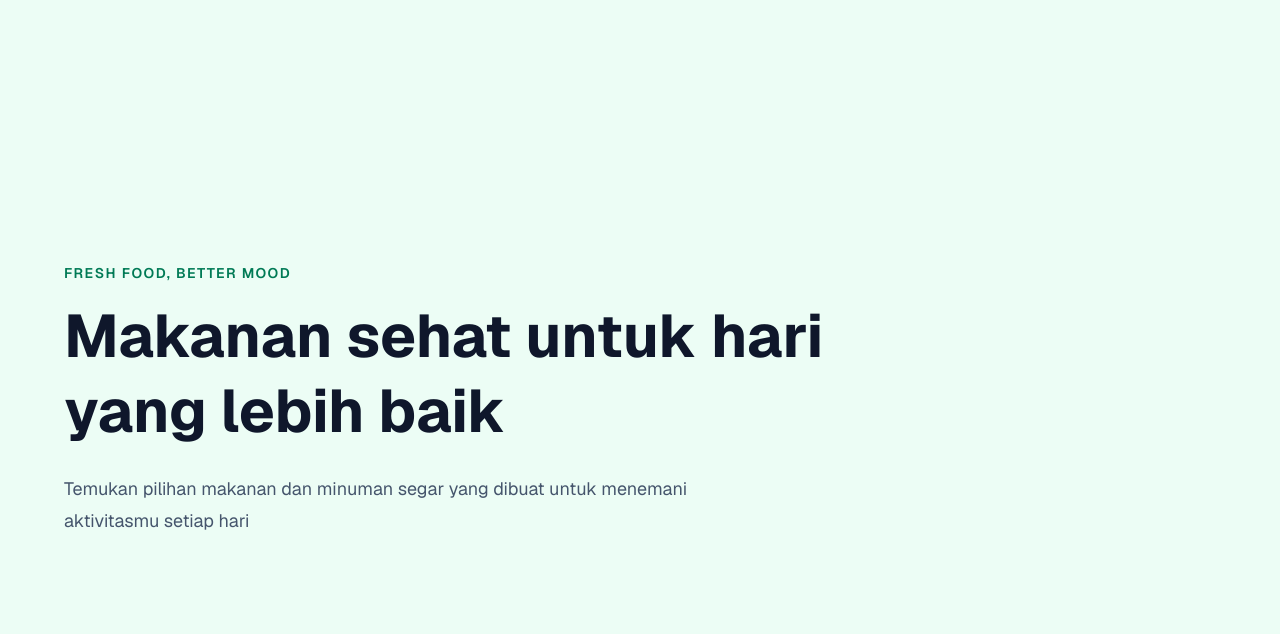
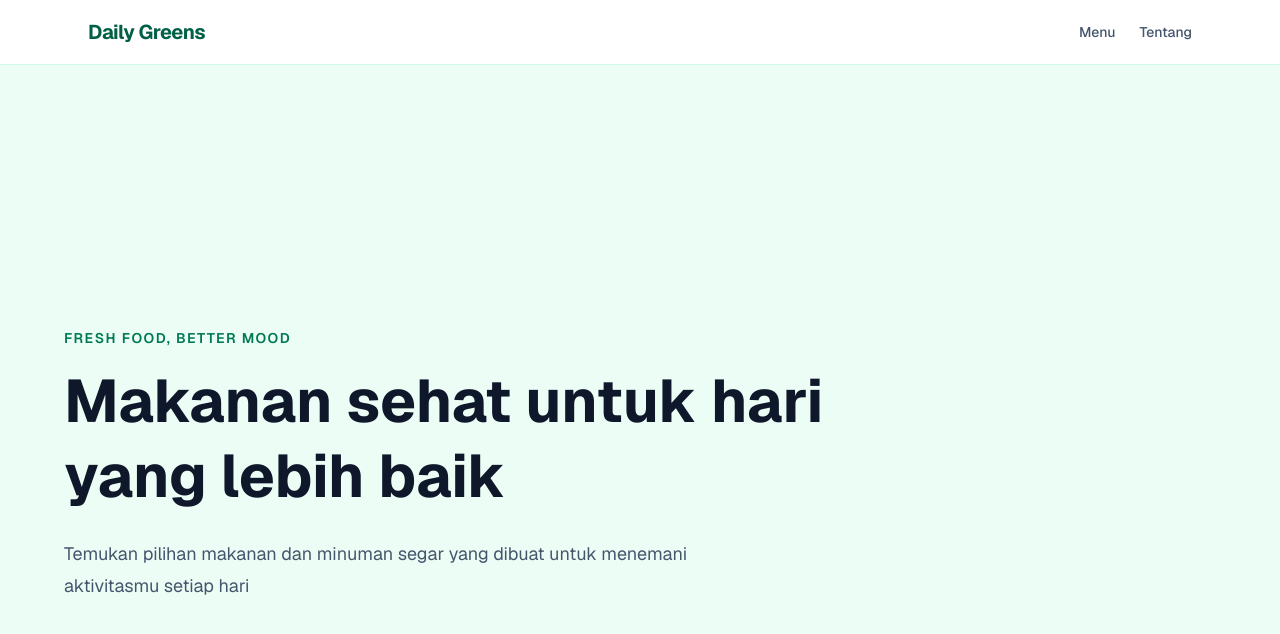
Before and after one commit to ItsnaMaulanaHasan/daily-greens-frontend-nextjs, a Next.js app: page / in a window 1280 px wide. Shown: the top 634 px of the page. Built offline with nearby package versions, Linux system fonts and the light colour scheme.

Commit message:
Add Header component for improved site navigation

```diff
--- a/src/app/layout.tsx
+++ b/src/app/layout.tsx
@@ -1,3 +1,4 @@
+import Header from "@/components/layout/header";
 import type { Metadata } from "next";
 import { Geist, Geist_Mono } from "next/font/google";
 import "./globals.css";
@@ -22,6 +23,7 @@ export default function RootLayout({ children }: LayoutProps<"/">) {
     <html
       lang="id"
       className={`${geistSans.variable} ${geistMono.variable} h-full antialiased`}>
+      <Header />
       <body className="min-h-full flex flex-col">{children}</body>
     </html>
   );
--- /dev/null
+++ b/src/components/layout/header.tsx
@@ -0,0 +1,28 @@
+import Link from "next/link";
+
+export default function Header() {
+  return (
+    <header className="border-b border-emerald-100 bg-white">
+      <div className="mx-auto flex h-16 w-full max-w-6xl items-center justify-between px-6">
+        <Link
+          href="/"
+          className="text-xl font-bold tracking-tight text-emerald-800">
+          Daily Greens
+        </Link>
+
+        <nav
+          aria-label="Navigasi utama"
+          className="flex items-center gap-6 text-sm font-medium text-slate-600">
+          <a href="#menu" className="transition-colors hover:text-emerald-700">
+            Menu
+          </a>
+          <a
+            href="#tracking"
+            className="transition-colors hover:text-emerald-700">
+            Tentang
+          </a>
+        </nav>
+      </div>
+    </header>
+  );
+}
```
